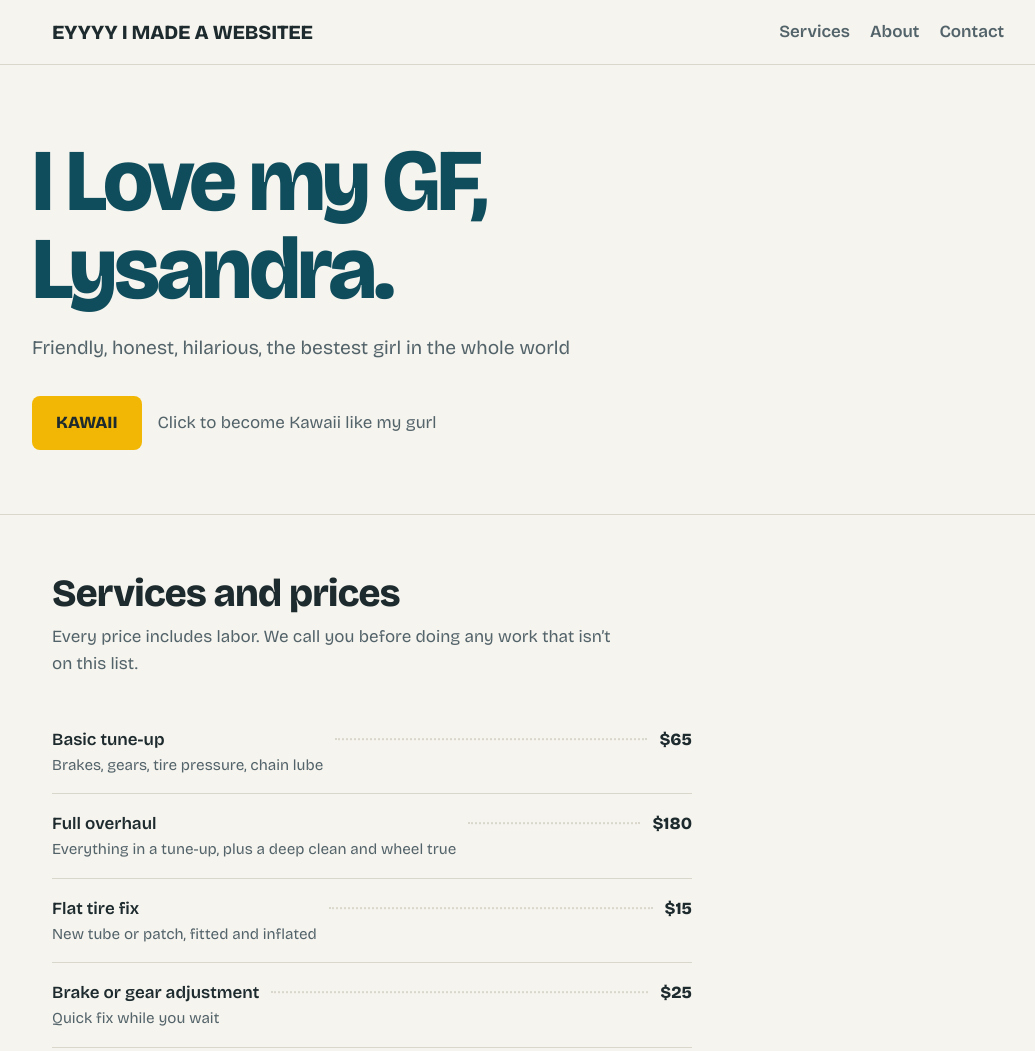
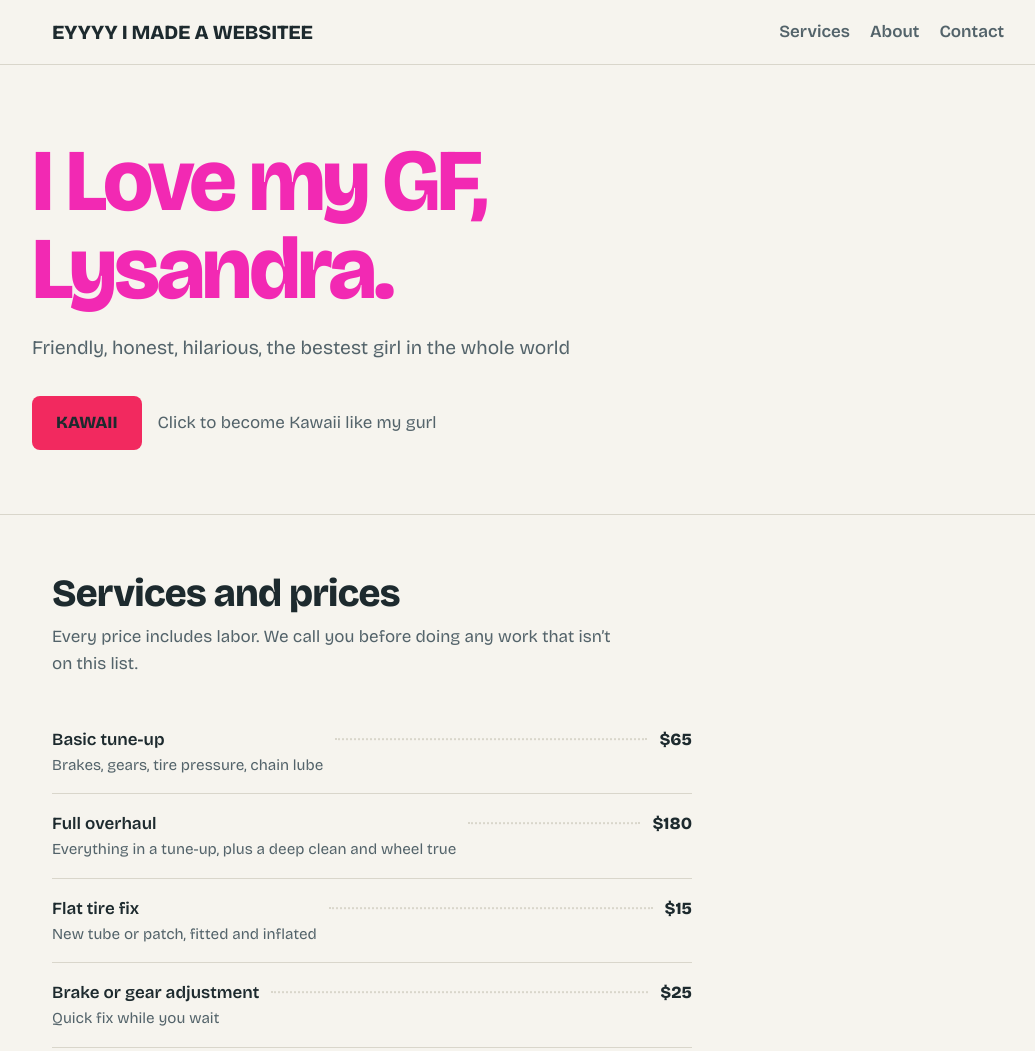
Before and after one commit to rubiolopezsaul-autodidact/Website_learning, a plain HTML site: page index.html in a window 1280 px wide. Shown: the top 1051 px of the page, without its empty margins (112-1147 px from the left). Drawn offline with nearby package versions, Linux system fonts and the light colour scheme.

Commit message:
Update index.html

```diff
--- a/index.html
+++ b/index.html
@@ -9,7 +9,7 @@
 <style>
 :root{
   --bg:#f6f4ee; --surface:#ffffff; --text:#1d2a2e; --muted:#53636a;
-  --brand:#0f4c5c; --brand-text:#ffffff; --accent:#f2b705; --accent-text:#1d2a2e; --line:#d9d6cb;
+  --brand:#f229b3; --brand-text:#ffffff; --accent:#f2295f; --accent-text:#1d2a2e; --line:#d9d6cb;
   color-scheme: light;
   box-sizing:border-box;
   padding-top:env(safe-area-inset-top,0px);
```
